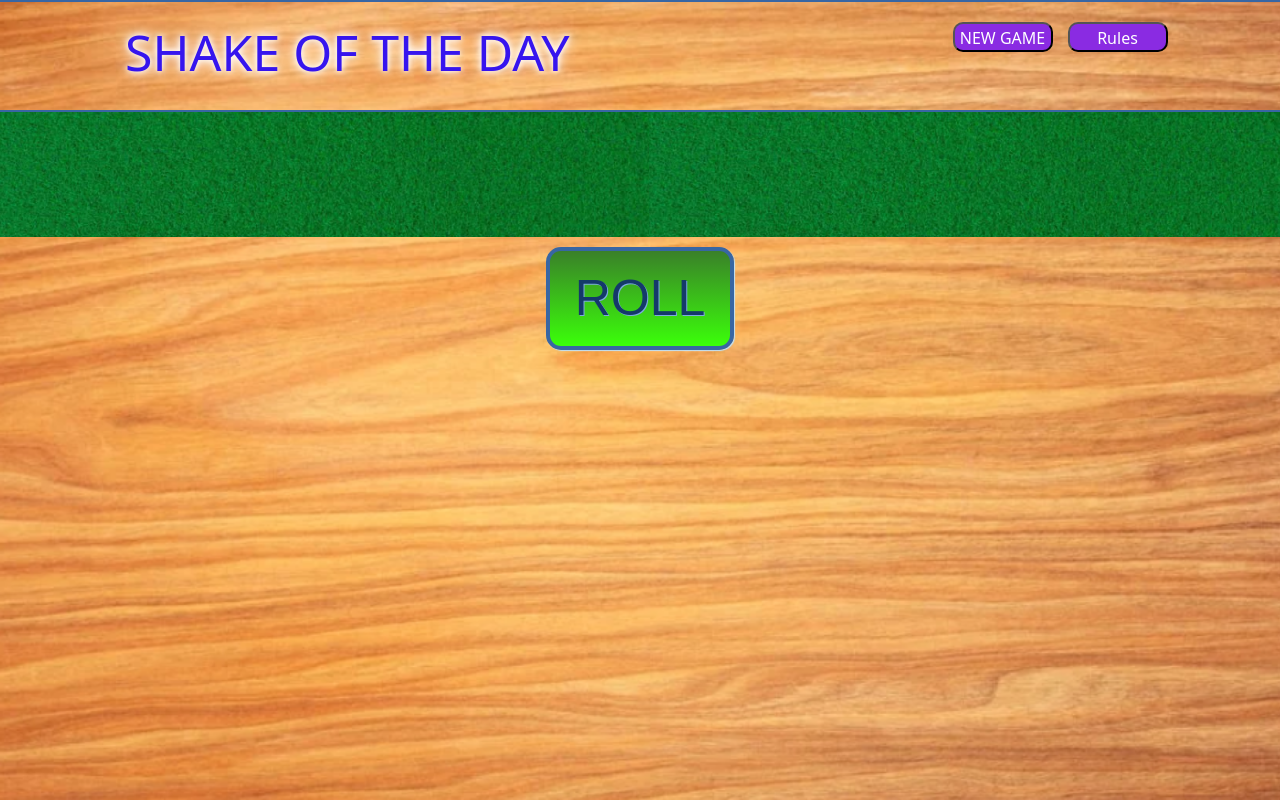
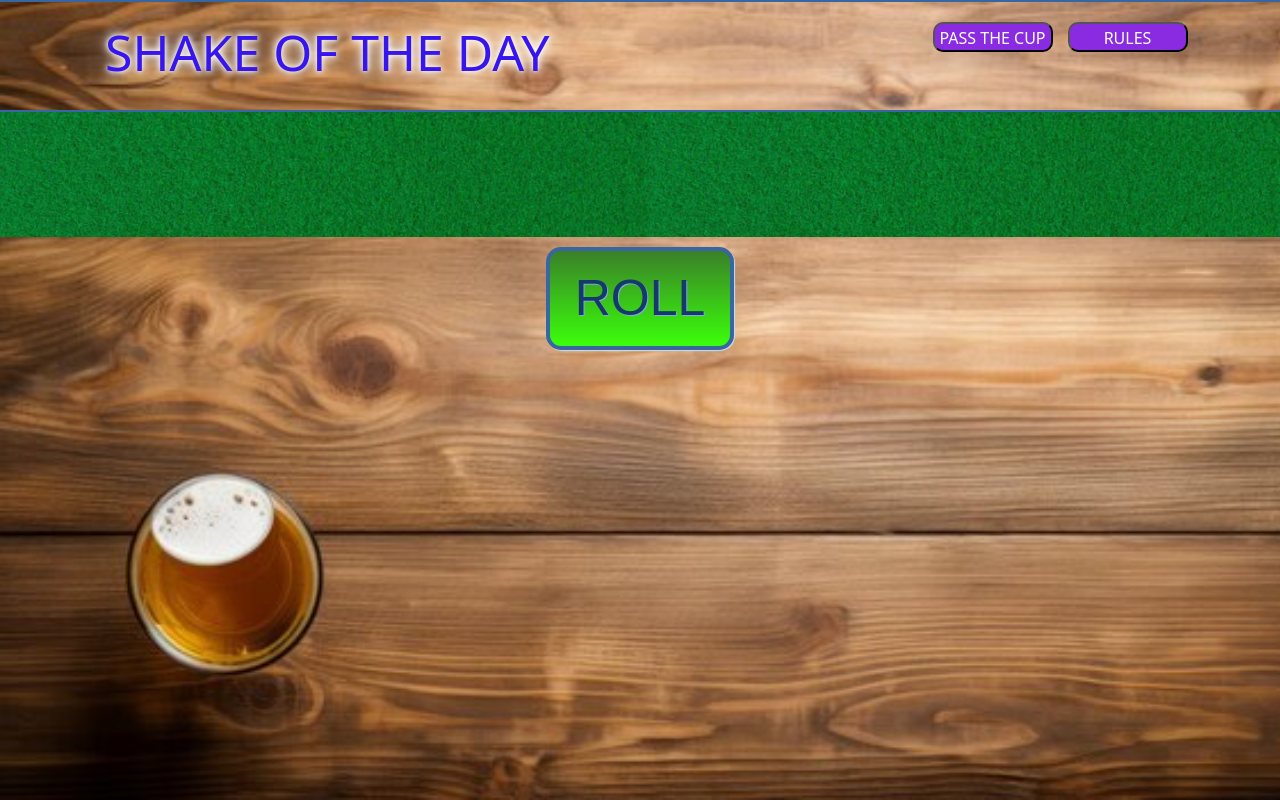
Before and after one commit to ScottSyverson/Playground, a plain HTML site: page index.html in a window 1280 px wide. Drawn offline with nearby package versions, Linux system fonts and the light colour scheme.

Commit message:
added new background

```diff
--- a/index.html
+++ b/index.html
@@ -13,8 +13,8 @@
 <body class="bg">
     <div class="header row">
         <h2 class="shake animate__animated animate__wobble col-12 col-lg-8">SHAKE OF THE DAY</h2>
-        <button class = "topButtons col-12 newGame" id="newGame">NEW GAME</button>
-        <button class="topButtons rulesButton col-12" id="rulesButton">Rules</button>
+        <button class = "topButtons col-12 newGame" id="newGame">PASS THE CUP</button>
+        <button class="topButtons rulesButton col-12" id="rulesButton">RULES</button>
     </div>
     <div class="keptDice"></div>
     <div class="roll">
--- a/style.css
+++ b/style.css
@@ -1,6 +1,7 @@
 .bg {
     height: 100vh;
-    background-image: url(media/wood.png);
+
+    background-image: url(media/beer-close.png);
     background-size: cover;
 }
 
@@ -51,7 +52,7 @@ color: white;
 .header button {
     background-color: blueviolet;
     padding: 2px;
-    max-width: 100px;
+    max-width: 120px;
     max-height: 30px;
 }
 
@@ -77,7 +78,6 @@ color: white;
 .winOrLose img {
     max-width: 250px;
     display: block;
-
     margin-left: auto;
     margin-right: auto;
     width: 50%;
@@ -87,7 +87,6 @@ color: white;
     max-height: 125px;
     margin-left: 5px;
     margin-right: 5px;
-
 }
 
 @media(min-width: 600px){
@@ -96,6 +95,9 @@ color: white;
     }
     .diceDisplay{
         height: 125px;
+    }
+    .bg{
+        background-image: url(media/beer.jpg);
     }
 }
 
@@ -107,4 +109,5 @@ color: white;
     .rollButton{
         font-size: 50px;
     }
+
 }
```
Also changed, not shown: media/beer-close.png (added), media/beer.jpg (added).
